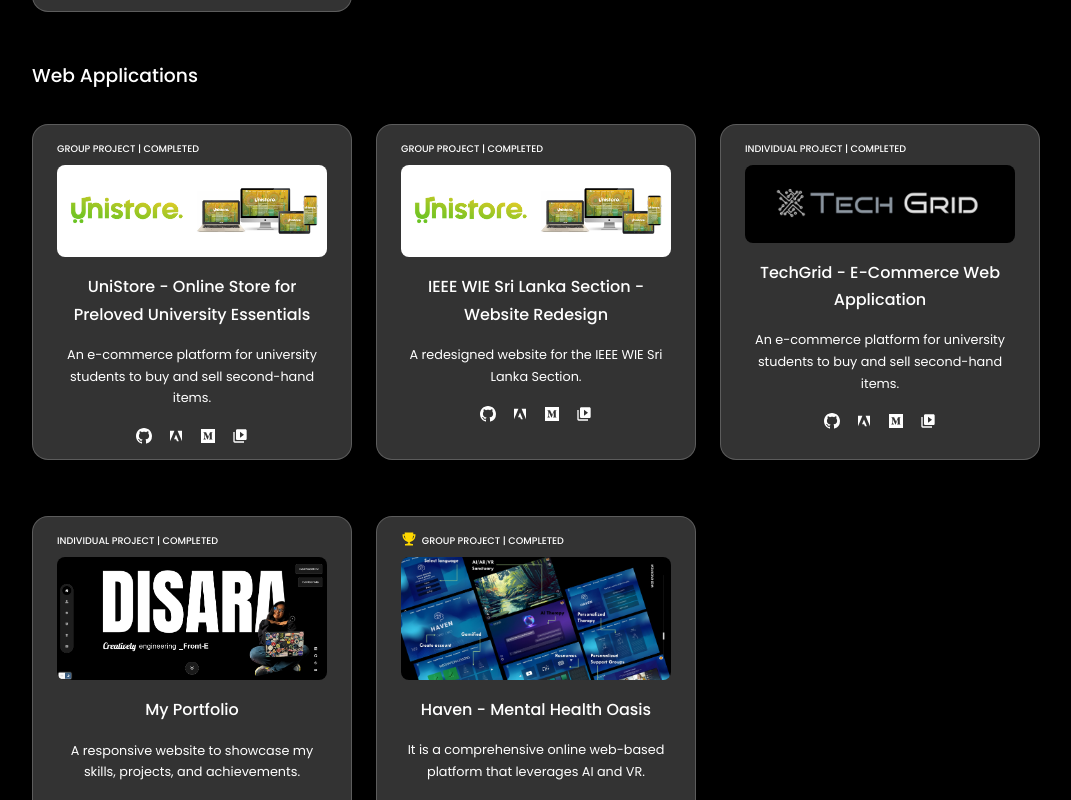
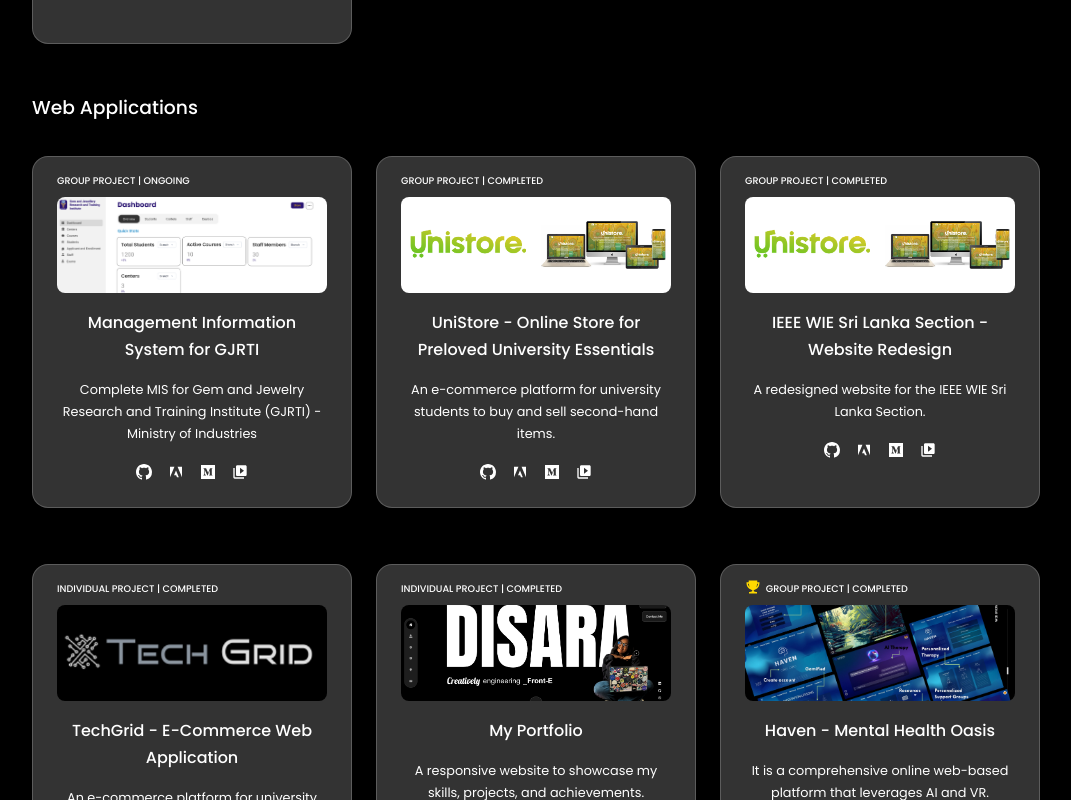
Before and after one commit to disara7/portfolio, a React (Create React App) app: page / in a window 1280 px wide. Shown: the part 3300-4100 px from the top of the page, without its empty margins (208-1279 px from the left). Built offline with nearby package versions, Linux system fonts and the light colour scheme.

Commit message:
added gjrti project

```diff
--- a/src/components/portfolio/PortfolioData.js
+++ b/src/components/portfolio/PortfolioData.js
@@ -7,6 +7,7 @@ import p6 from '../../assets/unistore.png';
 import p7 from '../../assets/techgrid.png';
 import p8 from '../../assets/myportfolio.png';
 import p9 from '../../assets/haven.png';
+import p10 from '../../assets/gjrti.png';
 
 const projects = [
 
@@ -66,6 +67,19 @@ const projects = [
   },
 
   //Web projects
+  {
+    category: 'web',
+    award: 'no',
+    type: 'GROUP PROJECT | ONGOING',
+    image: p10,
+    altText: 'Management Information System for GJRTI',
+    title: 'Management Information System for GJRTI',
+    description: 'Complete MIS for Gem and Jewelry Research and Training Institute (GJRTI) - Ministry of Industries',
+    github: 'https://github.com/disara7',
+    adobe: 'https://adobe-link',
+    medium: 'https://medium-link',
+    video: 'https://video-link',
+  },
   {
     category: 'web',
     award: 'no',
--- a/src/components/portfolio/portfolio.css
+++ b/src/components/portfolio/portfolio.css
@@ -1,5 +1,5 @@
 .portfolio_card {
-    height: 21rem;
+    height: 22rem;
     width: 20rem;
     background-color: rgba(255, 255, 255, 0.2); /* Adjust opacity for glass effect */
     border-radius: 1rem;
@@ -62,6 +62,7 @@
 .portfolio_card img{
     border-radius: 0.5rem;
     margin-bottom: 1rem;
+    height: 6rem;
 }
 
 .links{
```
Also changed, not shown: src/assets/gjrti.png (added).
